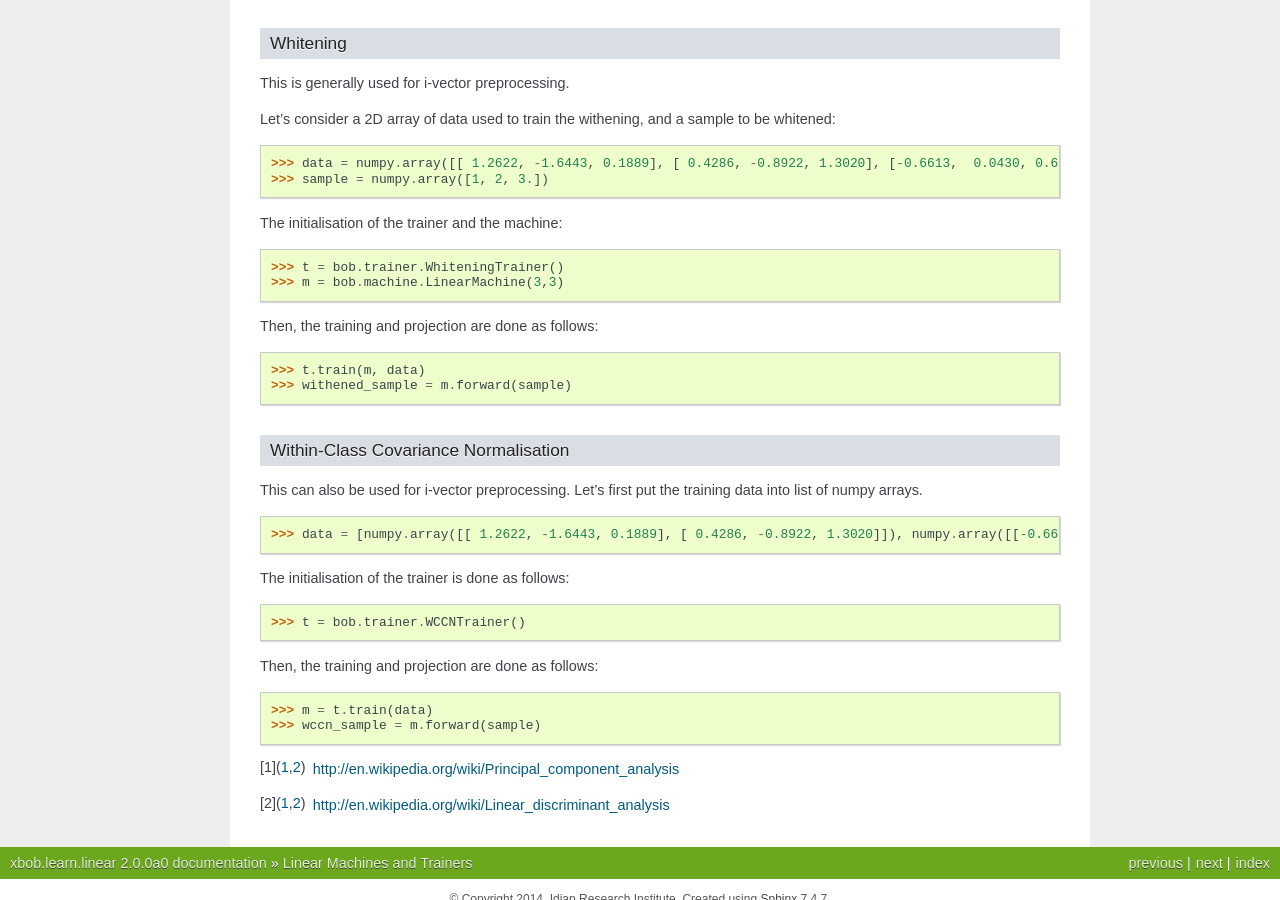
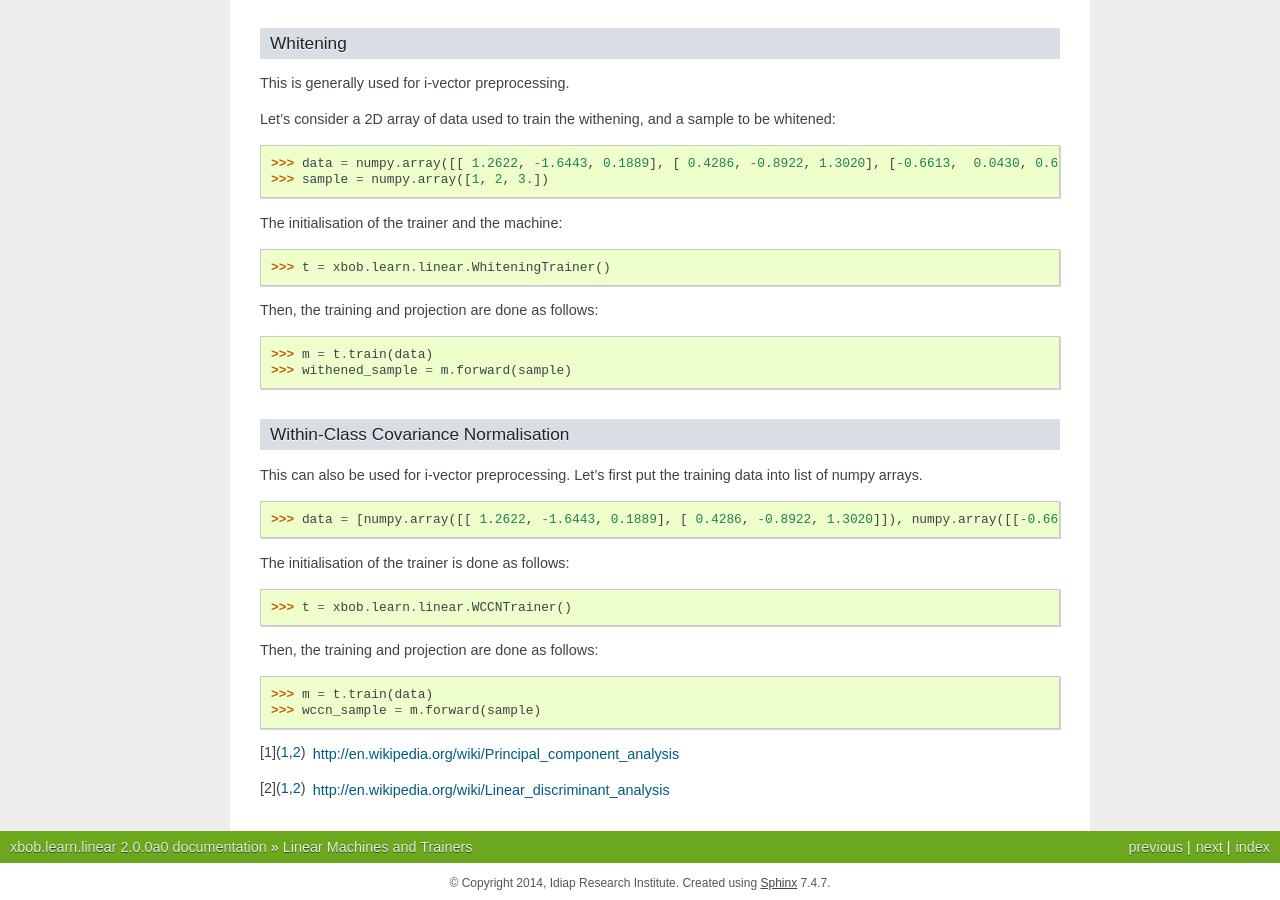
Before and after one commit to bioidiap/bob.learn.linear, a Sphinx documentation site: the page built from doc/guide.rst, in a window 1280 px wide and 900 px high, scrolled down 2753 px. Built offline with Sphinx 7.4.7, drawn with Linux system fonts in a browser that asks for light colours; formulas are drawn with MathJax 3.

Commit message:
Final bugfixes and doctests

```diff
--- a/doc/guide.rst
+++ b/doc/guide.rst
@@ -234,15 +234,14 @@ The initialisation of the trainer and the machine:
 .. doctest::
    :options: +NORMALIZE_WHITESPACE
 
-   >>> t = bob.trainer.WhiteningTrainer()
-   >>> m = bob.machine.LinearMachine(3,3)
+   >>> t = xbob.learn.linear.WhiteningTrainer()
 
 Then, the training and projection are done as follows:
 
 .. doctest::
-   :options: +NORMALIZE_WHITESPACE
+   :options: +NORMALIZE_WHITESPACE, +ELLIPSIS
 
-   >>> t.train(m, data)
+   >>> m = t.train(data)
    >>> withened_sample = m.forward(sample)
 
 
@@ -262,7 +261,7 @@ The initialisation of the trainer is done as follows:
 .. doctest::
    :options: +NORMALIZE_WHITESPACE
 
-   >>> t = bob.trainer.WCCNTrainer()
+   >>> t = xbob.learn.linear.WCCNTrainer()
 
 Then, the training and projection are done as follows:
 
```
Also changed, not shown: 1 other file.
